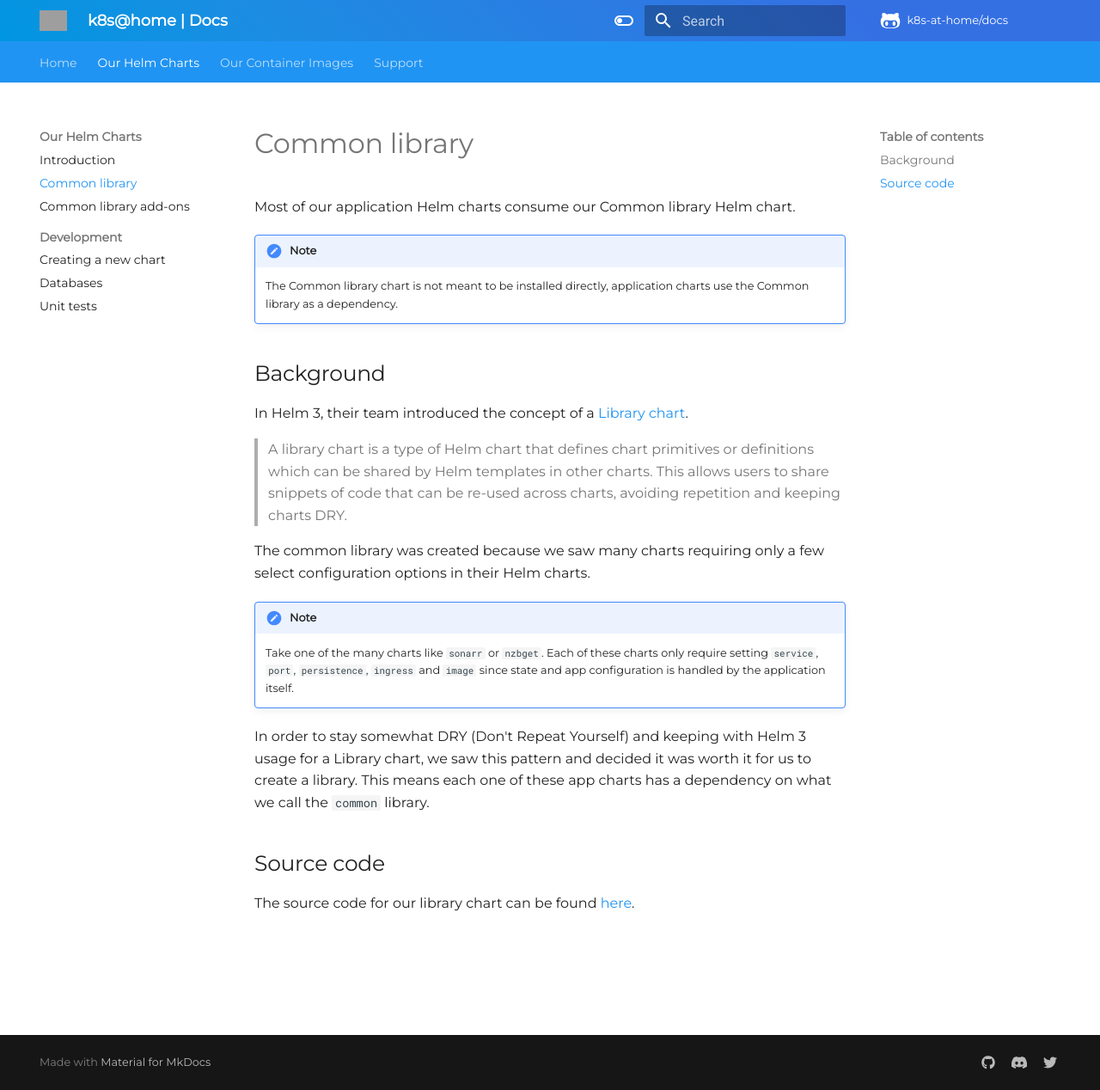
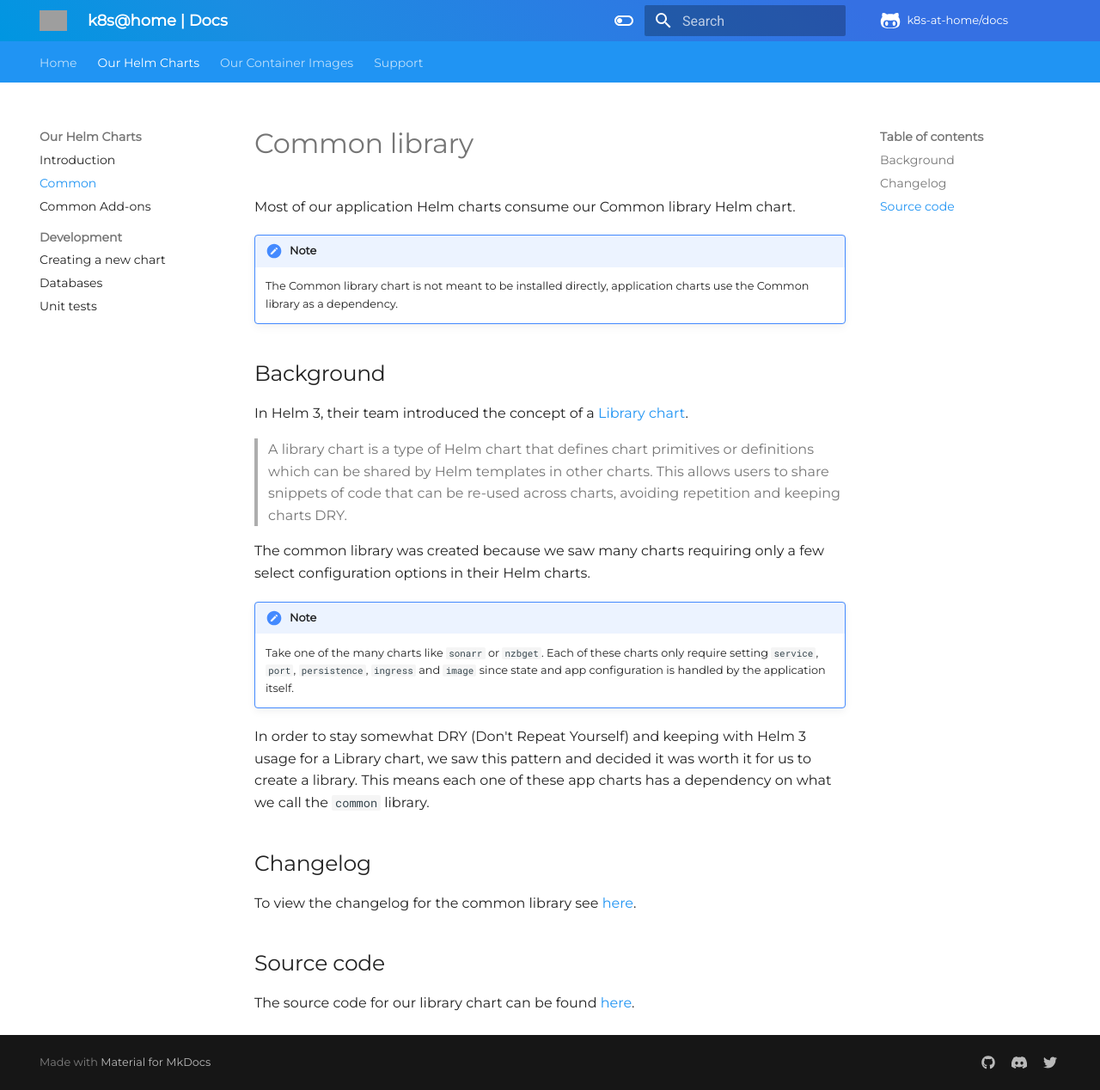
Before and after one commit to nicholaswilde/docs, an MkDocs documentation site: the page built from docs/our-helm-charts/common-library.md, in a window 1280 px wide and 1268 px high. Shown: the whole window at 86% size. Built offline with MkDocs 1.6.1 and Material for MkDocs 9.7.7, drawn with Linux system fonts in a browser that asks for light colours; comment, search, counter and statistics services are not loaded; grey boxes are pictures that could not be loaded.

Commit message:
fix: add link to common changelog

```diff
--- a/docs/our-helm-charts/common-library.md
+++ b/docs/our-helm-charts/common-library.md
@@ -30,6 +30,11 @@ usage for a Library chart, we saw this pattern and decided it was worth it for
 us to create a library. This means each one of these app charts has a
 dependency on what we call the `common` library.
 
+## Changelog
+
+To view the changelog for the common library see
+[here](https://github.com/k8s-at-home/library-charts/tree/main/charts/stable/common#changelog).
+
 ## Source code
 
 The source code for our library chart can be found
--- a/mkdocs.yaml
+++ b/mkdocs.yaml
@@ -110,8 +110,8 @@ nav:
   - Home: index.md
   - Our Helm Charts:
       - Introduction: our-helm-charts/introduction.md
-      - Common library: our-helm-charts/common-library.md
-      - Common library add-ons: our-helm-charts/common-library-add-ons.md
+      - Common: our-helm-charts/common-library.md
+      - Common Add-ons: our-helm-charts/common-library-add-ons.md
       - Development:
           - Creating a new chart: our-helm-charts/development/creating-a-new-chart.md
           - Databases: our-helm-charts/development/databases.md
```
